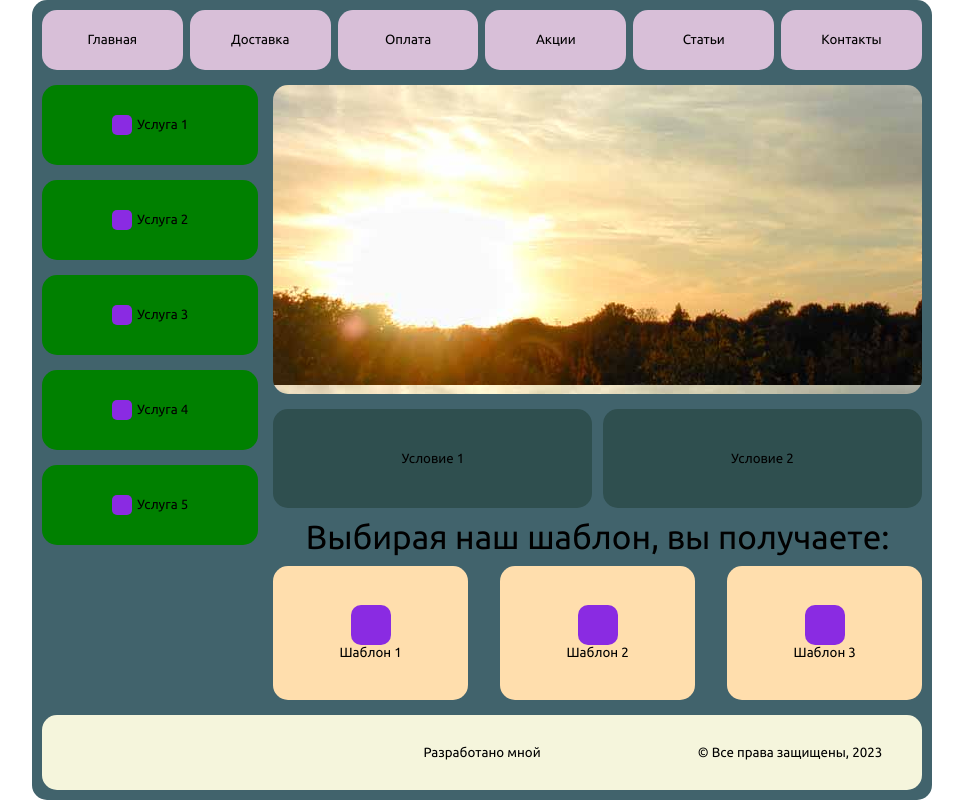
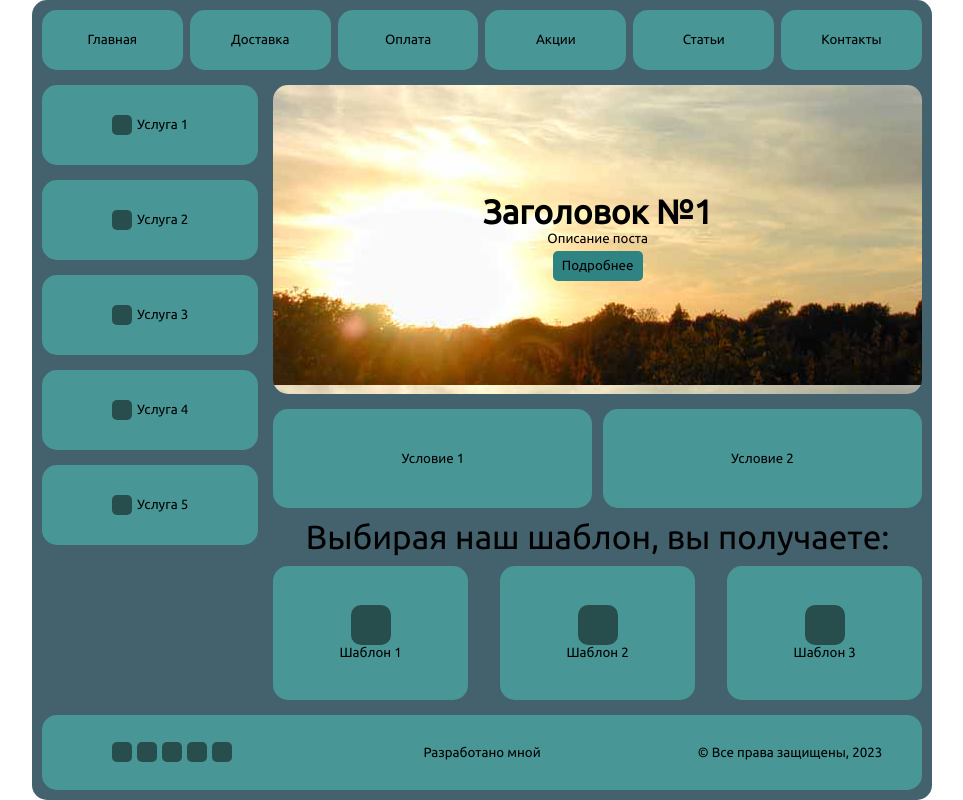
Before and after one commit to uglysatoshi/w-lab5, a plain HTML site: page index.html in a window 1280 px wide. Shown: the whole page, without its empty margins (158-1121 px from the left). Drawn offline with Linux system fonts and the light colour scheme.

Commit message:
changed colors and added button

```diff
--- a/index.html
+++ b/index.html
@@ -54,7 +54,14 @@
                 </div>
             </div>
             <div class="right-column">
-                <div class="image"></div>
+                <div class="image">
+                    <h1 class="big-text">Заголовок №1</h1>
+                    <p class="simple-text">Описание поста </p>
+                    <div class="btn">
+                        <p class="simple-text"> Подробнее</p>
+                    </div>
+
+                </div>
                 <div class="right-column-description">
                     <div class="description-items">
                         <p class="simple-text">Условие 1 </p>
@@ -84,7 +91,11 @@
         </div>
         <div class="footer">
             <div class="footer-items">
-
+                <div class="small-icon-box"></div>
+                <div class="small-icon-box"></div>
+                <div class="small-icon-box"></div>
+                <div class="small-icon-box"></div>
+                <div class="small-icon-box"></div>
             </div>
             <div class="footer-items">
                 <p class="simple-text">Разработано мной </p>
--- a/style.css
+++ b/style.css
@@ -9,7 +9,7 @@
     margin-left: auto;
     margin-right: auto;
     flex-direction: column;
-    background-color: #41636c;
+    background-color: #43626e;
     padding: 10px;
     border-radius: 15px;
 }
@@ -27,7 +27,7 @@
 .header-row-item {
     height: auto;
     width: 16%;
-    background-color: thistle;
+    background-color: #489696;
     border-radius: 15px;
     display: flex;
     justify-content: center;
@@ -50,6 +50,10 @@
     height: 53%;
     background:url('stock-photo.jpg');
     border-radius: 15px;
+    display: flex;
+    flex-direction: column;
+    align-items: center;
+    justify-content: center;
 }
 .right-column-description {
     width: auto;
@@ -61,7 +65,7 @@
 .description-items {
     height: auto;
     width: 49.2%;
-    background-color: darkslategray;
+    background-color: #489696;
     padding: 15px;
     border-radius: 15px;
     display: flex;
@@ -89,7 +93,7 @@
     height: auto;
     width: 30%;
     border-radius: 15px;
-    background-color: navajowhite;
+    background-color: #489696;
     display: flex;
     flex-direction: column;
     align-items: center;
@@ -105,7 +109,7 @@
 .left-column-items {
     width: 100%;
     height: 13%;
-    background-color: green;
+    background-color: #489696;
     border-radius: 15px;
     margin-bottom: 15px;
     display: flex;
@@ -115,7 +119,7 @@
 .footer {
     height: 10%;
     width: auto;
-    background-color: beige;
+    background-color: #489696;
     border-radius: 15px;
     margin-top: 15px;
     display: flex;
@@ -132,13 +136,38 @@
 .icon-box {
     width: 40px;
     height: 40px;
-    background-color: blueviolet;
+    background-color: #284d4d;
     border-radius: 10px;
 }
 .small-icon-box {
     border-radius: 5px;
     width: 20px;
     height: 20px;
-    background-color: blueviolet;
+    background-color: #284d4d;
     margin-right: 5px;
 }
+.btn {
+    transition: width 0.2s ease 0s, height 0.2s ease;
+    width: 90px;
+    height: 30px;
+    background-color: #308383;
+    border-radius: 5px;
+    margin: 5px;
+    display: flex;
+    align-items: center;
+    justify-content: center;
+    user-select: none;
+}
+.btn:hover {
+    width: 120px;
+    height: 40px;
+    border-radius: 5px;
+    background-color: darkslategray;
+}
+.btn:active {
+    transition: all 0.2s ease 0s;
+    width: 90px;
+    height: 30px;
+    border-radius: 5px;
+    background-color: #308383;
+}
```
